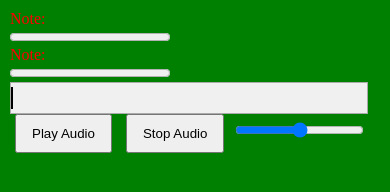
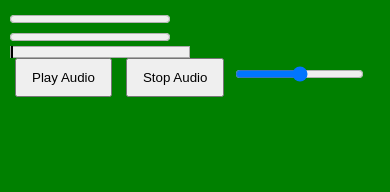
Before and after one commit to jnruby/jnruby.github.io, a website with bundled scripts: page ultravioleta/index.html in a window 390 px wide. Built offline with nearby package versions, Linux system fonts and the light colour scheme.

Commit message:
changes for mobile2

```diff
--- a/ultravioleta/index.html
+++ b/ultravioleta/index.html
@@ -9,10 +9,10 @@
     <div id="container"></div>
 
     <div class="controls">
-        <div id="frequencyDisplay1">Note: </div>
+        <div id="frequencyDisplay1"></div>
         <progress id="progressBar1" value="0" max="100"></progress>
 
-        <div id="frequencyDisplay2">Note: </div>
+        <div id="frequencyDisplay2"></div>
         <progress id="progressBar2" value="0" max="100"></progress>
 
         <div id="microphoneLevelMeterContainer">
--- a/ultravioleta/style.css
+++ b/ultravioleta/style.css
@@ -40,7 +40,7 @@ button {
 
 #microphoneLevelMeter {
     width: 0%; /* Initial width */
-    height: 20px; /* Adjust height as needed */
+    height: 10px; /* Adjust height as needed */
     background-color: green; /* Color of the meter */
     transition: width 0.2s ease; /* Smooth transition for width changes */
     border: 1px solid #000; /* Optional: adds a border */
@@ -48,8 +48,8 @@ button {
 
 /* Additional styling for the container (if needed) */
 #microphoneLevelMeterContainer {
-    width: 100%; /* Full width of the container */
-    height: 30px; /* Height of the container */
+    width: 50%; /* Full width of the container */
+    height: 10px; /* Height of the container */
     border: 1px solid #aaa; /* Border for the container */
     background-color: #f0f0f0; /* Background color of the container */
     display: flex; /* Ensures the meter aligns correctly */
```
